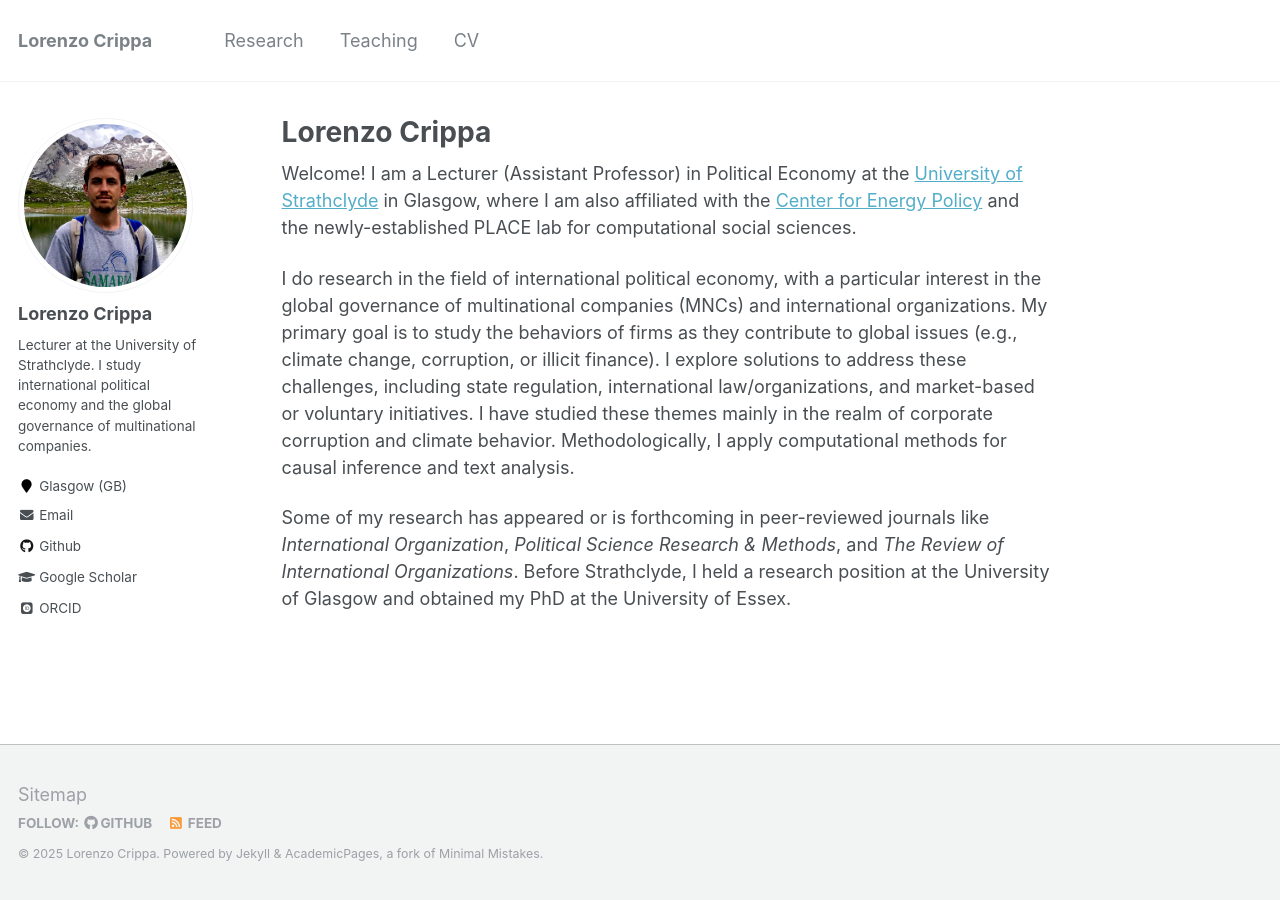
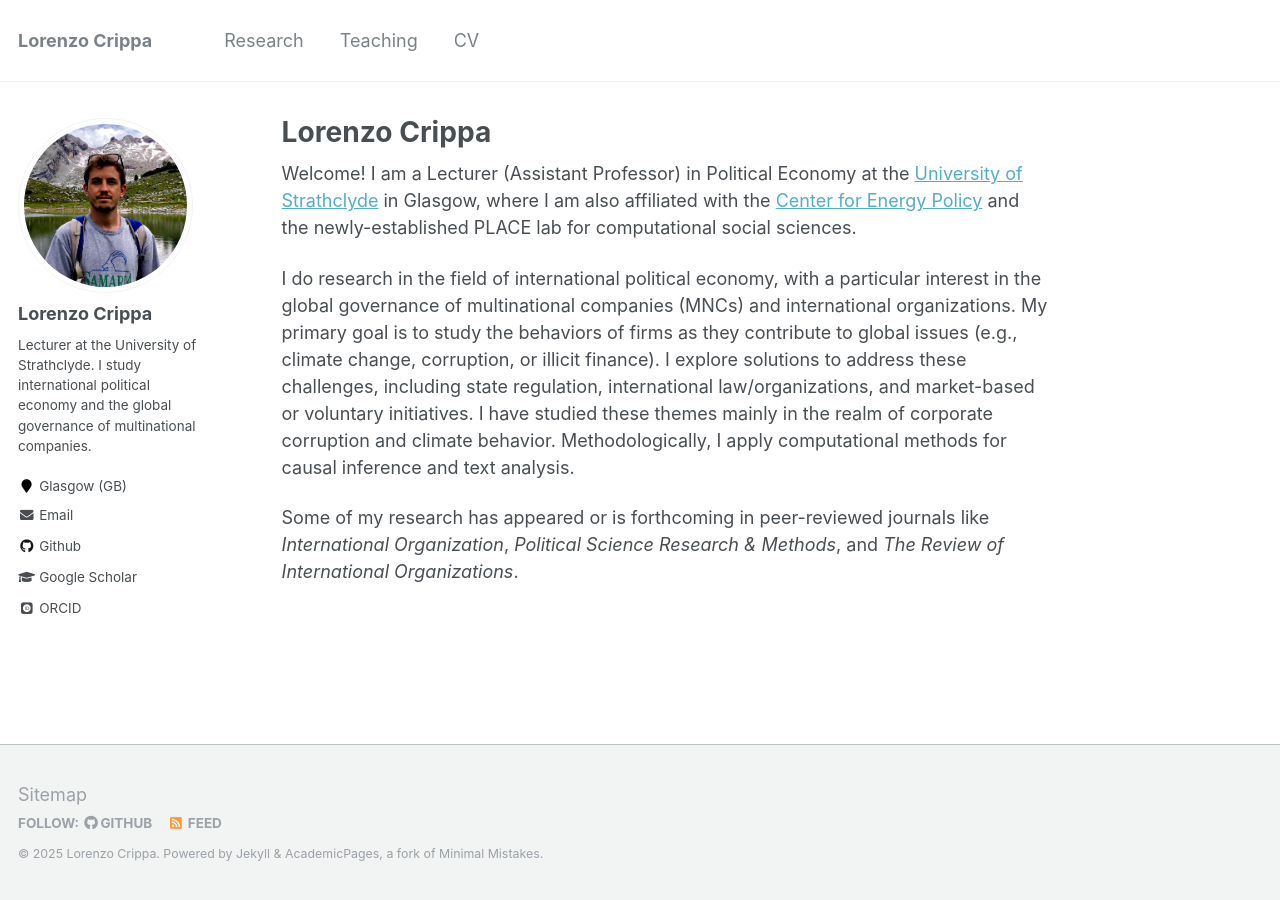
Before and after one commit to lorenzo-crippa/lorenzo-crippa.github.io, a Jekyll site: the page built from _pages/about.md, in a window 1280 px wide. Built offline with Jekyll 4.4.1, drawn with Linux system fonts in a browser that asks for light colours; some web fonts are replaced.

Commit message:
Update about.md

```diff
--- a/_pages/about.md
+++ b/_pages/about.md
@@ -11,4 +11,4 @@ Welcome! I am a Lecturer (Assistant Professor) in Political Economy at the [Univ
 
 I do research in the field of international political economy, with a particular interest in the global governance of multinational companies (MNCs) and international organizations. My primary goal is to study the behaviors of firms as they contribute to global issues (e.g., climate change, corruption, or illicit finance). I explore solutions to address these challenges, including state regulation, international law/organizations, and market-based or voluntary initiatives. I have studied these themes mainly in the realm of corporate corruption and climate behavior. Methodologically, I apply computational methods for causal inference and text analysis.
 
-Some of my research has appeared or is forthcoming in peer-reviewed journals like _International Organization_, _Political Science Research & Methods_, and _The Review of International Organizations_. Before Strathclyde, I held a research position at the University of Glasgow and obtained my PhD at the University of Essex.
+Some of my research has appeared or is forthcoming in peer-reviewed journals like _International Organization_, _Political Science Research & Methods_, and _The Review of International Organizations_.
```
